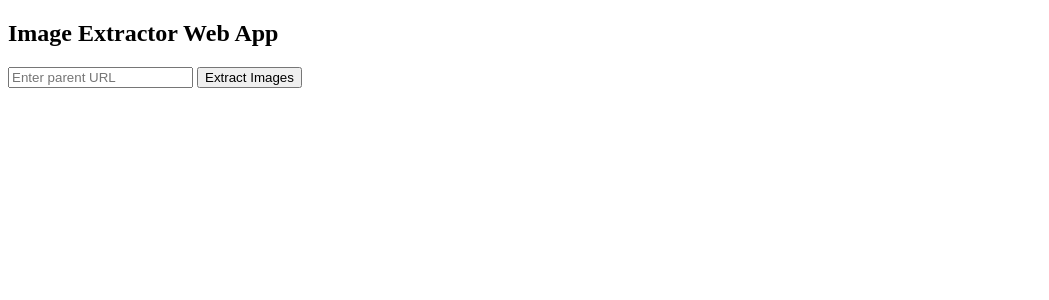
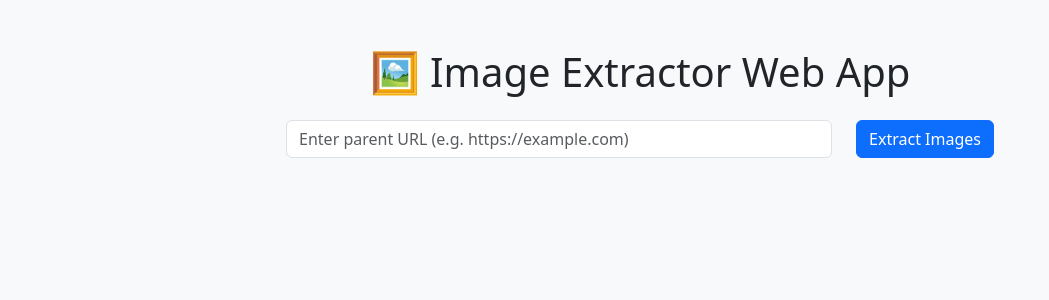
Before and after one commit to Sankarikm126/Image-Scraper-tool, a Flask app: page / in a window 1280 px wide. Shown: the top 300 px of the page, without its empty margins (0-1049 px from the left). Run offline with Flask 3, Linux system fonts and the light colour scheme.

Commit message:
Update index.html

```diff
--- a/templates/index.html
+++ b/templates/index.html
@@ -2,31 +2,53 @@
 <html lang="en">
 <head>
   <meta charset="UTF-8">
-  <title>Image Extractor</title>
+  <title>Image Extractor Web App</title>
+  <link href="https://cdn.jsdelivr.net/npm/bootstrap@5.3.0/dist/css/bootstrap.min.css" rel="stylesheet">
 </head>
-<body>
-  <h2>Image Extractor Web App</h2>
-  <form id="extract-form">
-    <input type="text" name="parent_url" placeholder="Enter parent URL" required>
-    <button type="submit">Extract Images</button>
+<body class="bg-light text-center py-5">
+  <div class="container">
+    <h1 class="mb-4">🖼️ Image Extractor Web App</h1>
+    <form id="extract-form" class="row justify-content-center mb-4">
+      <div class="col-md-6">
+        <input type="text" name="parent_url" class="form-control" placeholder="Enter parent URL (e.g. https://example.com)" required>
+      </div>
+      <div class="col-auto">
+        <button type="submit" class="btn btn-primary">Extract Images</button>
+      </div>
     </form>
-  <div id="result"></div>
+    <div id="result" class="mt-4"></div>
+  </div>
 
   <script>
     document.getElementById("extract-form").onsubmit = async (e) => {
       e.preventDefault();
       const form = e.target;
       const formData = new FormData(form);
+
+      document.getElementById("result").innerHTML = "<p>⏳ Processing... Please wait.</p>";
+
+      try {
         const response = await fetch("/extract", {
           method: "POST",
           body: formData
         });
+
         const result = await response.json();
+
+        if (result.status === "success") {
           document.getElementById("result").innerHTML = `
-        <p>✅ Extracted ${result.image_count} images.</p>
-        <p><a href="${result.csv_link}" target="_blank">Download CSV Metadata</a></p>
-        <p><a href="${result.images_link}" target="_blank">View Images in Dropbox</a></p>
+            <div class="alert alert-success">
+              ✅ Extracted <strong>${result.image_count}</strong> images.<br>
+              <a href="${result.csv_link}" target="_blank" class="btn btn-outline-success mt-2">Download CSV Metadata</a>
+              <a href="${result.images_link}" target="_blank" class="btn btn-outline-info mt-2">View Images in Dropbox</a>
+            </div>
           `;
+        } else {
+          document.getElementById("result").innerHTML = `<div class="alert alert-danger">❌ Error occurred.</div>`;
+        }
+      } catch (err) {
+        document.getElementById("result").innerHTML = `<div class="alert alert-danger">⚠️ Something went wrong. ${err.message}</div>`;
+      }
     };
   </script>
 </body>
```
Lines whose indentation alone changed are shown as unchanged.
